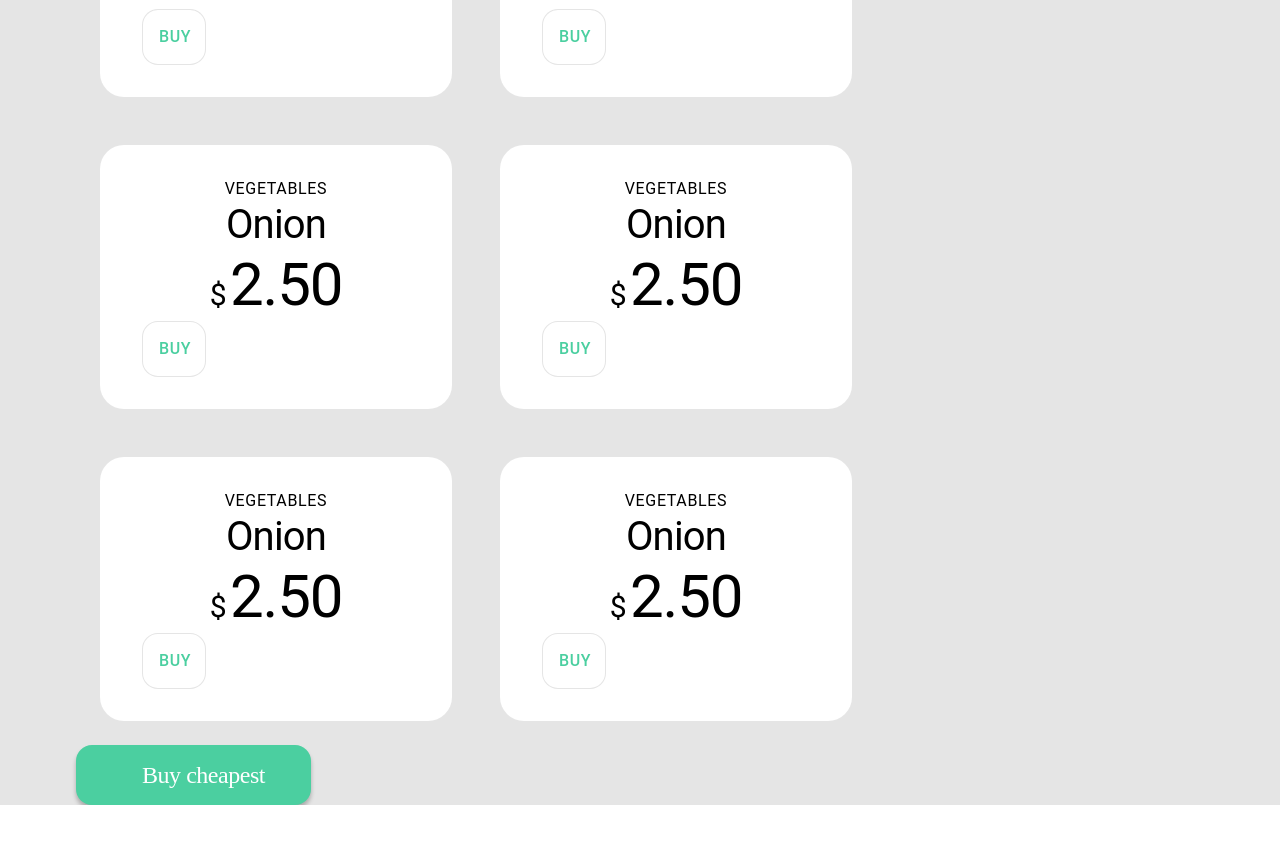
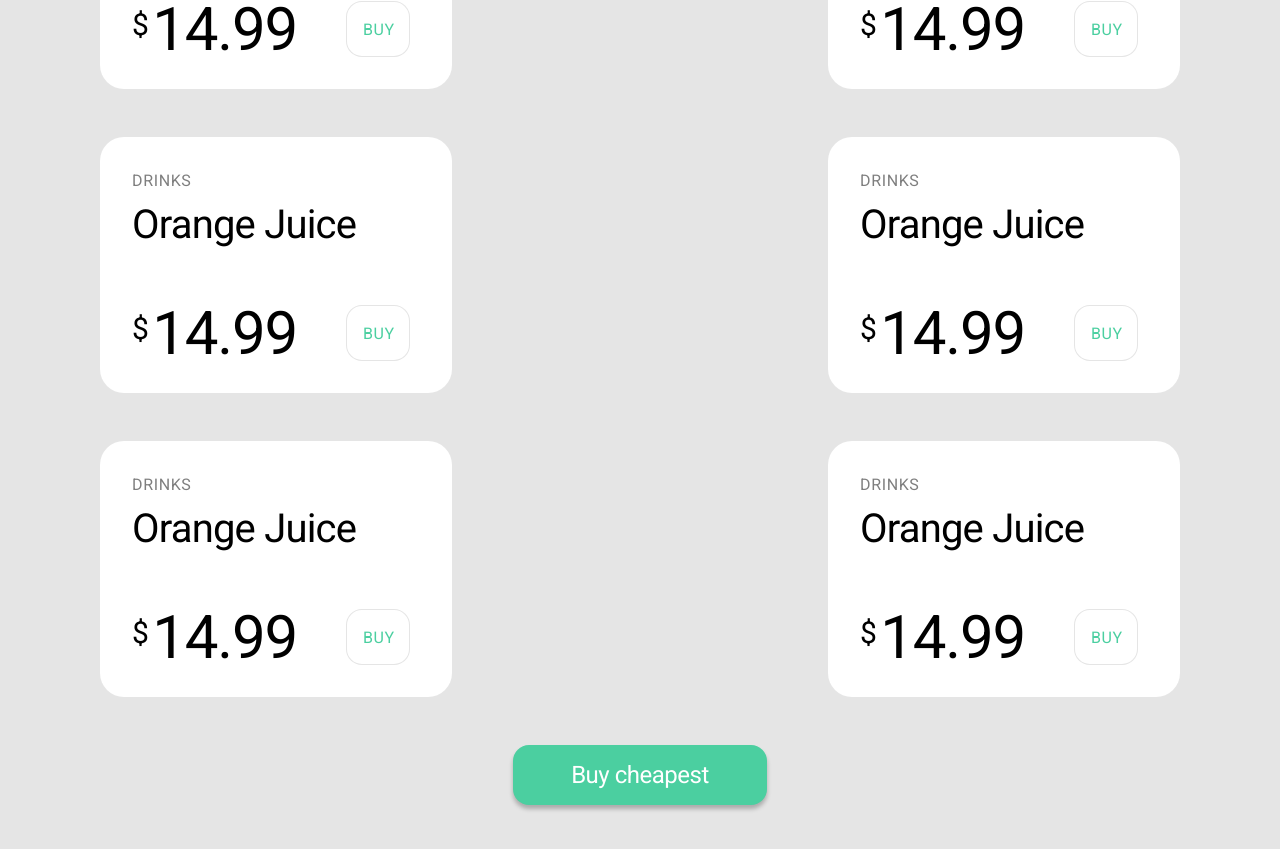
Before and after one commit to OlegBiletsky/ShoppingCards, a React app: page / in a window 1280 px wide. Shown: the part 243-1092 px from the top of the page. Before the commit the page ends 1048 px from the top, so only its background shows below. Built offline with nearby package versions, Linux system fonts and the light colour scheme.

Commit message:
perfecting cards with product styles

```diff
--- a/src/components/Cards/BuyCheapest/index.js
+++ b/src/components/Cards/BuyCheapest/index.js
@@ -7,28 +7,22 @@ const BuyCheapestButton = styled.button  `
     flex-direction: row;
     align-items: center;
     padding: 16px 48px;
-    width: 235px;
-    height: 60px;
+    border-radius: 16px;
     background: #4BCFA0;
     box-shadow: 0px 4px 4px rgba(0, 0, 0, 0.25);
-    border-radius: 16px;
+    margin: 24px 0;
+    &:hover{
+        box-shadow: 0px 0px 0px;
+    }
 `
 const BuyCheapestText = styled.p `
-    position: static;
-    width: 139px;
-    height: 28px;
-    left: 48px;
-    top: 16px;
-    font-family: 'Roboto' sans-serif;
+    font-family: 'Roboto', sans-serif;
     font-style: normal;
     font-weight: normal;
     font-size: 24px;
     line-height: 28px;
     letter-spacing: -0.02em;
     color: #FFFFFF;
-    flex: none;
-    order: 0;
-    flex-grow: 0;
     margin: 0px 10px;
 `
 class BuyCheapest extends React.Component {
--- a/src/components/Cards/Card/Buy/index.js
+++ b/src/components/Cards/Card/Buy/index.js
@@ -4,19 +4,15 @@ import styled from 'styled-components';
 
 const BuyButton = styled.button`
     display: flex;
-    flex-direction: row;
     align-items: center;
-    padding: 16px;
+    padding: 18px 16px 16px 16px;
+    margin: 0px 10px;
     border: 1px solid rgba(0, 0, 0, 0.1);
-    background: #FFFFFF;
-    box-sizing: border-box;
     border-radius: 16px;
-    flex: none;
-    order: 1;
-    flex-grow: 0;
-    margin: 0px 24px;
     width: 64px;
     height: 56px;
+    background: #FFFFFF;
+    color: #4BCFA0;
     font-family: 'Roboto' ,sans-serif;
     font-style: normal;
     font-weight: 500;
@@ -24,19 +20,12 @@ const BuyButton = styled.button`
     line-height: 24px;
     letter-spacing: 0.04em;
     text-transform: uppercase;
-    color: #4BCFA0;
-    flex: none;
-    order: 0;
-    flex-grow: 0;
-    margin: 0px 10px;
     &:hover{
         background: #4BCFA0;
         color: #FFFFFF;
+    }
+`
 
-    }
-
-
-`
 class Buy extends React.Component {
     render() {
         return(
--- a/src/components/Cards/Card/Category/index.js
+++ b/src/components/Cards/Card/Category/index.js
@@ -10,13 +10,14 @@ const ProductCategory = styled.p `
     letter-spacing: 0.04em;
     text-transform: uppercase;
     color: #000000;
+    opacity: 0.5;
 
 `
 class Category extends React.Component {
     render() {
         return(
             <ProductCategory>
-               Vegetables
+               Drinks
             </ProductCategory>
         );
     }
--- a/src/components/Cards/Card/Name/index.js
+++ b/src/components/Cards/Card/Name/index.js
@@ -9,12 +9,13 @@ const ProductName = styled.p`
     line-height: 48px;
     letter-spacing: -0.02em;
     color: #000000;
+    margin: 8px 0px;
 `
 class Name extends React.Component {
     render() {
         return(
             <ProductName>
-               Onion
+               Orange Juice
             </ProductName>
         );
     }
--- /dev/null
+++ b/src/components/Cards/Card/Price/Dollar/index.js
@@ -0,0 +1,21 @@
+import React from 'react';
+import styled from 'styled-components';
+
+
+const DollarIcon = styled.p `
+    font-family: 'Roboto', sans-serif;
+    font-size: 30px;
+    line-height: 35px;
+    letter-spacing: -0.02em;
+    color: #000000;
+    margin-right: 4px;
+`
+
+class Dollar extends React.Component {
+    render() {
+        return(
+               <DollarIcon>$</DollarIcon>
+        );
+    }
+};
+export default Dollar;
--- /dev/null
+++ b/src/components/Cards/Card/Price/Number/index.js
@@ -0,0 +1,23 @@
+import React from 'react';
+import styled from 'styled-components';
+
+
+const NumberStyledComponent = styled.p `
+    font-family: 'Roboto', sans-serif;
+    font-style: normal;
+    font-weight: normal;
+    font-size: 60px;
+    line-height: 45px;
+    letter-spacing: -0.02em;
+    color: #000000;
+    margin-right: 4px;
+`
+
+class Number extends React.Component {
+    render() {
+        return(
+               <NumberStyledComponent>14.99</NumberStyledComponent>
+        );
+    }
+};
+export default Number;
--- a/src/components/Cards/Card/Price/index.js
+++ b/src/components/Cards/Card/Price/index.js
@@ -1,37 +1,20 @@
 import React from 'react';
 import styled from 'styled-components';
+import Dollar from './Dollar';
+import Number from './Number';
 
-const ProductPrice = styled.p `
-    font-family: 'Roboto', sans-serif;
-    font-style: normal;
-    font-weight: normal;
-    font-size: 60px;
-    line-height: 72px;
-    letter-spacing: -0.02em;
-    color: #000000;
-
+const ProductPrice = styled.div `
+    display: flex;
+    justify-content: center;
+    align-items: flex-start;
 `
-const Dolar = styled.p `
-    font-family: 'Roboto', sans-serif;
-    font-style: normal;
-    font-weight: normal;
-    font-size: 30px;
-    line-height: 35px;
-    letter-spacing: -0.02em;
-    color: #000000;
-    display: inline;
-    margin-right: 4px;
-
-
-`
-
 
 class Price extends React.Component {
     render() {
         return(
             <ProductPrice>
-               <Dolar>$</Dolar>
-               2.50
+                <Dollar/>
+                <Number/>
             </ProductPrice>
         );
     }
--- a/src/components/Cards/Card/index.js
+++ b/src/components/Cards/Card/index.js
@@ -13,16 +13,36 @@ const CardItem = styled.div `
     border-radius: 24px;
     padding: 32px;
     margin: 24px 24px 24px 24px;
+    display: flex;
+    flex-direction: column;
+    justify-content: space-between;
+`
+const CardItemTop = styled.div `
+    display: flex;
+    flex-direction: column;
+    justify-content: center;
+    align-items: flex-start;
+`
+const CardItemBottom = styled.div `
+    display: flex;
+    flex-direction: row;
+    justify-content: space-between;
+    align-items: center;
+`
 
-`
+
 class Card extends React.Component {
     render() {
         return(
             <CardItem>
-                <Category/>
-                <ProductName/>
-                <Price/>
-                <Buy/>
+                <CardItemTop>
+                    <Category/>
+                    <ProductName/>
+                </CardItemTop>
+                <CardItemBottom>
+                    <Price/>
+                    <Buy/>
+                </CardItemBottom>
             </CardItem>
         );
     }
--- a/src/components/Cards/index.js
+++ b/src/components/Cards/index.js
@@ -9,11 +9,12 @@ const AppField = styled.div`
     min-height: 900px;
     margin: 0 auto;
     text-align: center;
-    padding: 52px 76px 0 76px;
+    padding: 52px 76px 82px 76px;
     background-color: #E5E5E5;
     display: flex;
     flex-direction:column;
-    /* justify-content: space-between; */
+    justify-content: space-evenly;
+    align-items: center;
     flex-wrap: wrap;
 `
 const CardsField = styled.div`
@@ -22,7 +23,7 @@ const CardsField = styled.div`
     text-align: center;
     background-color: #E5E5E5;
     display: flex;
-    /* justify-content: space-between; */
+    justify-content: space-between;
     flex-wrap: wrap;
 `
 
--- a/src/index.css
+++ b/src/index.css
@@ -1,3 +1,4 @@
+@import url('https://fonts.googleapis.com/css2?family=Roboto&display=swap');
 *{padding: 0;margin: 0;border: 0;}
 *,*:before,*:after{-moz-box-sizing: border-box;-webkit-box-sizing: border-box;box-sizing: border-box;}
 :focus,:active{outline: none;}
@@ -13,3 +14,7 @@ a:hover{text-decoration: none;}
 ul li{list-style: none;}
 img{vertical-align: top;}
 h1,h2,h3,h4,h5,h6{font-size:inherit;font-weight: inherit;}
+html, body {
+    width: 100%;
+    height: 100%;
+}
```
Also changed, not shown: src/containers/App.css (added), 1 other file (tests, documents, lock files or other folders).
